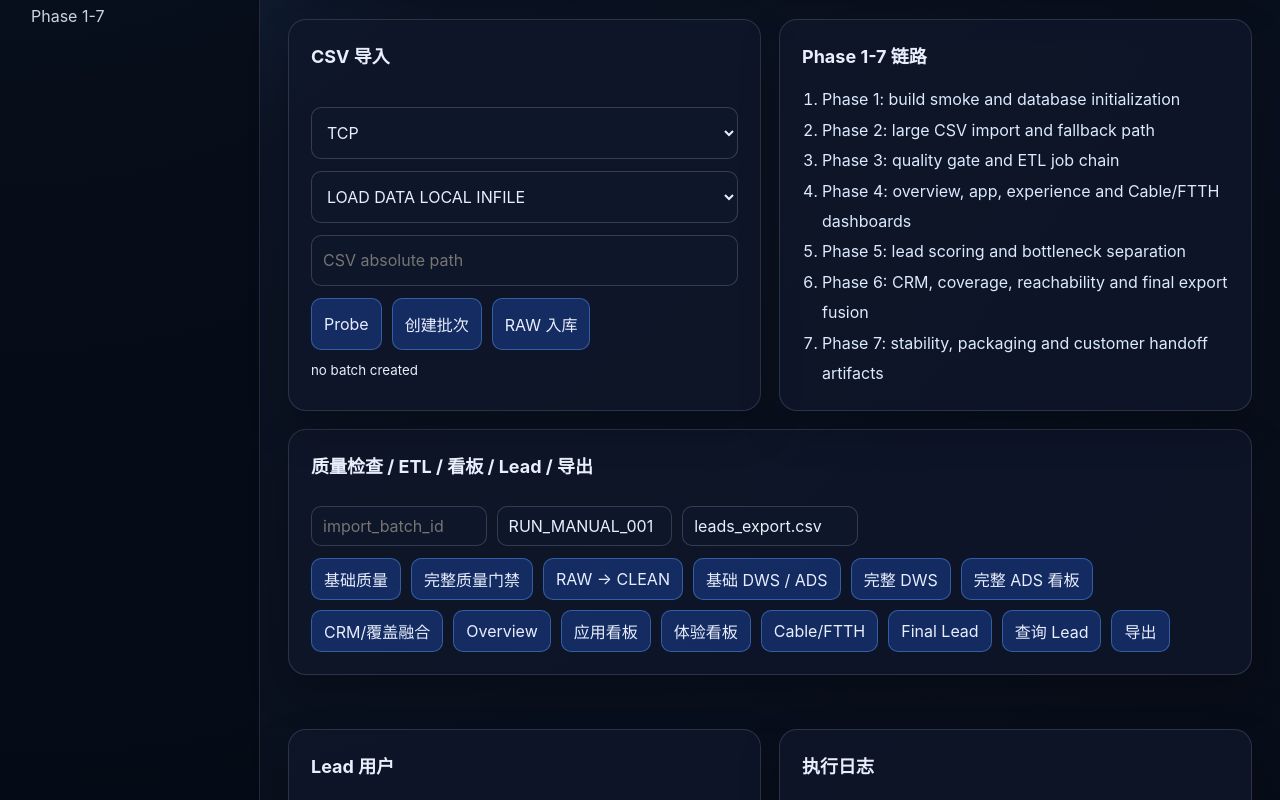
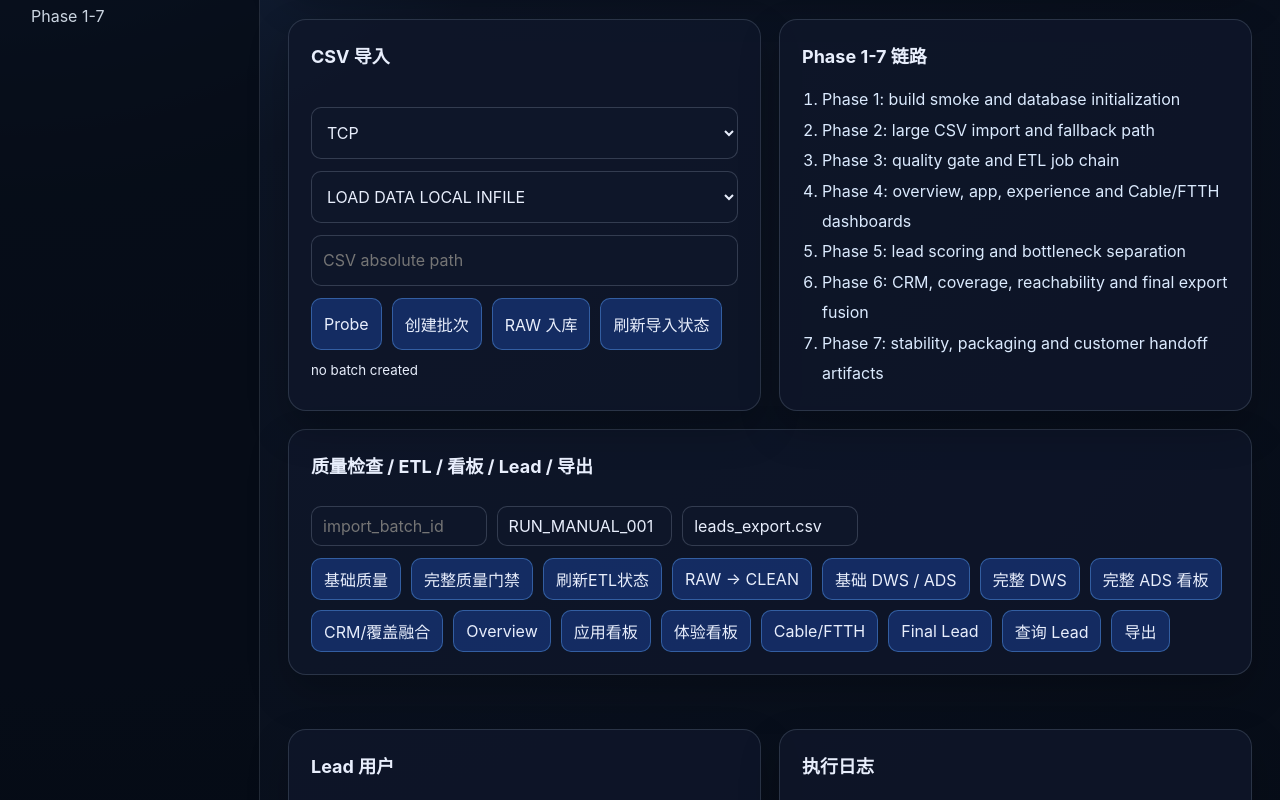
Before and after one commit to zhou-yang-personal/sa-fbb-experience-workbench, a React (Vite) app: page / in a window 1280 px wide. Shown: the part 456-1256 px from the top of the page. Built offline with nearby package versions, Linux system fonts and the light colour scheme.

Commit message:
feat: add import progress and ETL status actions

```diff
--- a/src/App.tsx
+++ b/src/App.tsx
@@ -83,6 +83,7 @@ function App() {
               <button onClick={() => runAction('import_probe_csv', () => api.importProbeCsv(filePath))}>Probe</button>
               <button onClick={async () => { const result = await runAction('import_create_batch', () => api.importCreateBatch(effectiveSettings, dataType, filePath)); if (result && typeof result === 'object' && 'import_batch_id' in result) { const next = result as ImportBatchResult; setBatch(next); setImportBatchId(next.import_batch_id); } }}>创建批次</button>
               <button onClick={() => runAction('import_start_raw_load', () => api.importStartRawLoad(effectiveSettings, importBatchId, dataType, filePath, importMode))}>RAW 入库</button>
+              <button onClick={() => loadCards('import_get_batch_status', () => api.importGetBatchStatus(settings, importBatchId))}>刷新导入状态</button>
             </div>
             <small>{batch ? `current batch: ${batch.import_batch_id}` : 'no batch created'}</small>
           </article>
@@ -95,6 +96,7 @@ function App() {
           <div className="action-row">
             <button onClick={() => loadCards('quality_get_batch_report', () => api.qualityGetBatchReport(settings, importBatchId))}>基础质量</button>
             <button onClick={() => runAction('quality_run_gate', () => phaseApi.qualityRunGate(settings, importBatchId))}>完整质量门禁</button>
+            <button onClick={() => loadCards('etl_get_recent_jobs', () => api.etlGetRecentJobs(settings, importBatchId))}>刷新ETL状态</button>
             <button onClick={() => runAction('etl_start_clean_job', () => api.etlStartCleanJob(settings, importBatchId))}>RAW → CLEAN</button>
             <button onClick={() => runAction('etl_start_aggregate_job', () => api.etlStartAggregateJob(settings, importBatchId, analysisRunId))}>基础 DWS / ADS</button>
             <button onClick={() => runAction('etl_run_complete_aggregates', () => phaseApi.etlRunCompleteAggregates(settings, importBatchId))}>完整 DWS</button>
```
